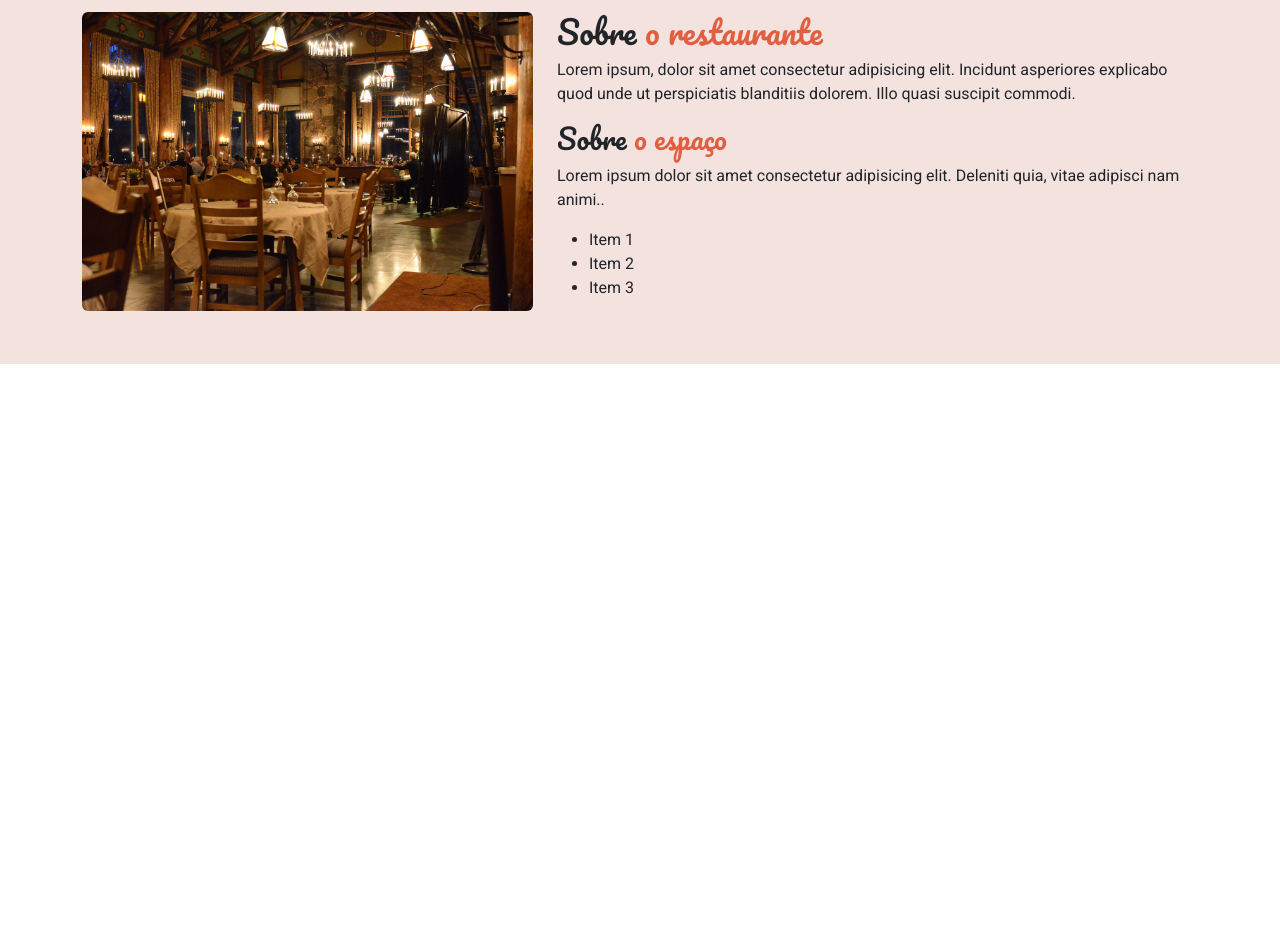
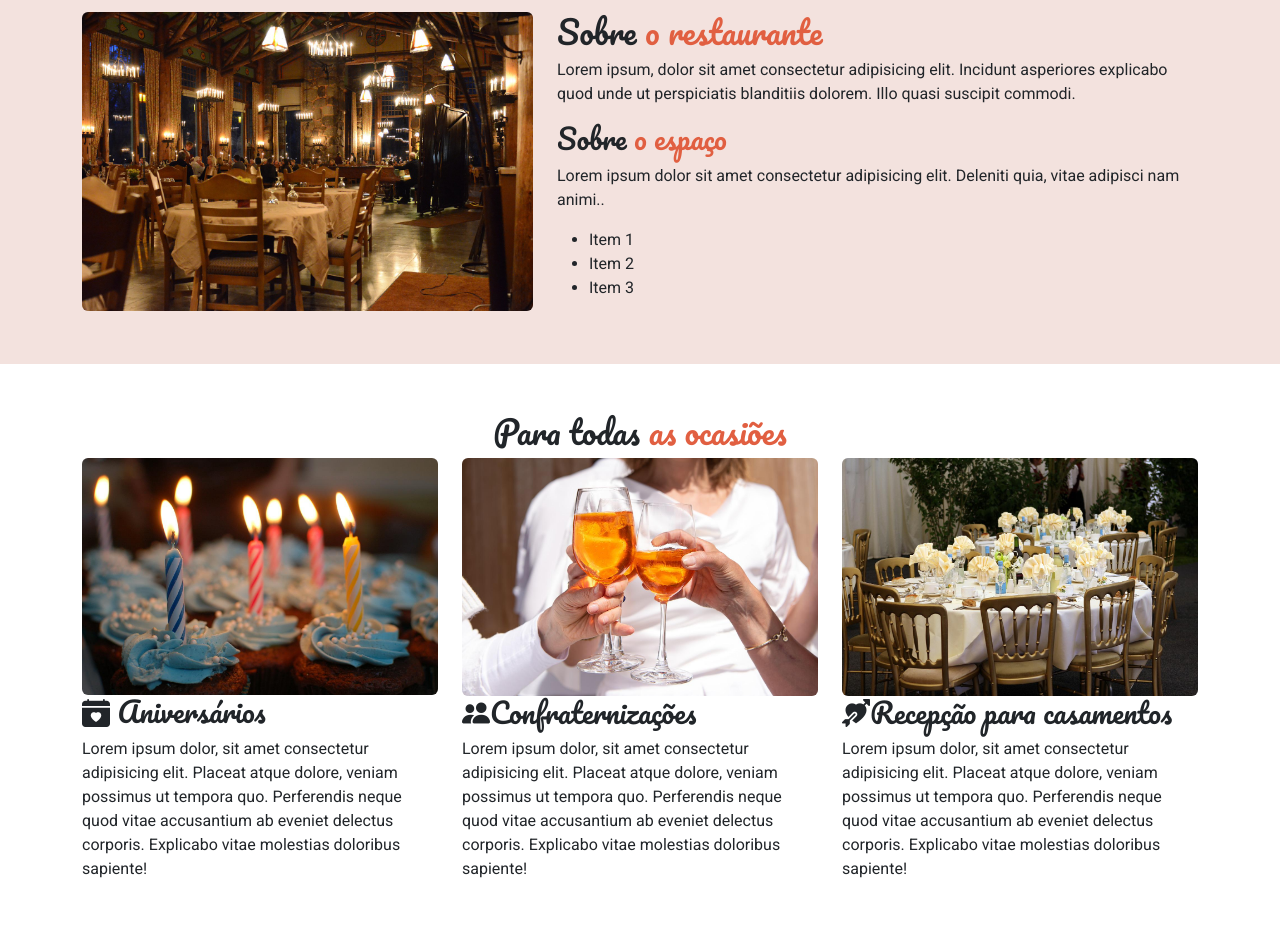
Before and after one commit to DevLeoCunha/projeto-site-restaurante, a plain HTML site: page index.html in a window 1280 px wide. Shown: the part 884-1829 px from the top of the page. Before the commit the page ends 1248 px from the top, so only its background shows below. Drawn offline with nearby package versions, Linux system fonts and the light colour scheme; a web font is replaced by a local one.

Commit message:
Update index.html

```diff
--- a/index.html
+++ b/index.html
@@ -96,6 +96,38 @@
                 </div>
             </div>
         </section>
+        <section id="eventos" class="pt-5 pb-5">
+            <div class="container">
+                <div class="row">
+                    <h2 class="section-title text-center">Para todas <span>as ocasiões</span></h2>
+                </div>
+                <div class="row">
+                    <div class="col-md-4">
+                        <img src="images/eventos/aniversario.jpg" alt="" class="d-block w-100 rounded">
+                        <h3 class="section-title"> <i class="bi bi-calendar-heart-fill"></i>
+                            Aniversários</h3>
+                        <p>
+                            Lorem ipsum dolor, sit amet consectetur adipisicing elit. Placeat atque dolore, veniam possimus ut tempora quo. Perferendis neque quod vitae accusantium ab eveniet delectus corporis. Explicabo vitae molestias doloribus sapiente!
+                        </p>
+                    </div>
+                    <div class="col-md-4">
+                        <img src="images/eventos/confraternizacoes.jpg" alt="" class="d-block w-100 rounded">
+                        <h3 class="section-title"><i class="bi bi-people-fill"></i>Confraternizações</h3>
+                        <p>
+                            Lorem ipsum dolor, sit amet consectetur adipisicing elit. Placeat atque dolore, veniam possimus ut tempora quo. Perferendis neque quod vitae accusantium ab eveniet delectus corporis. Explicabo vitae molestias doloribus sapiente!
+                        </p>
+                    </div>
+                    <div class="col-md-4">
+                        <img src="images/eventos/casamento.jpg" alt="" class="d-block w-100 rounded">
+                        <h3 class="section-title"><i class="bi bi-arrow-through-heart-fill"></i>Recepção para casamentos</h3>
+                        <p>
+                            Lorem ipsum dolor, sit amet consectetur adipisicing elit. Placeat atque dolore, veniam possimus ut tempora quo. Perferendis neque quod vitae accusantium ab eveniet delectus corporis. Explicabo vitae molestias doloribus sapiente!
+                        </p>
+                    </div>
+
+                </div>
+            </div>
+        </section>
     </div>
 
     <script src="bootstrap.bundle.min.js"></script>
```
